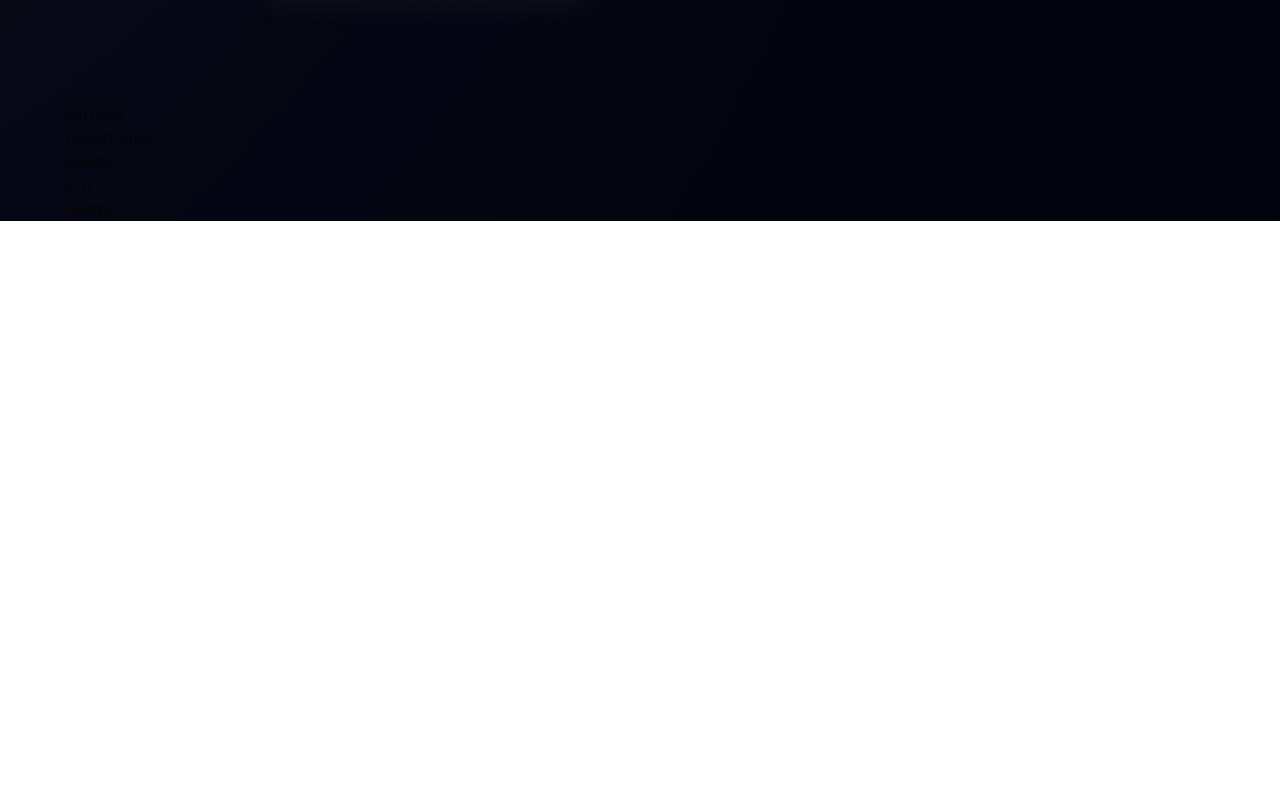
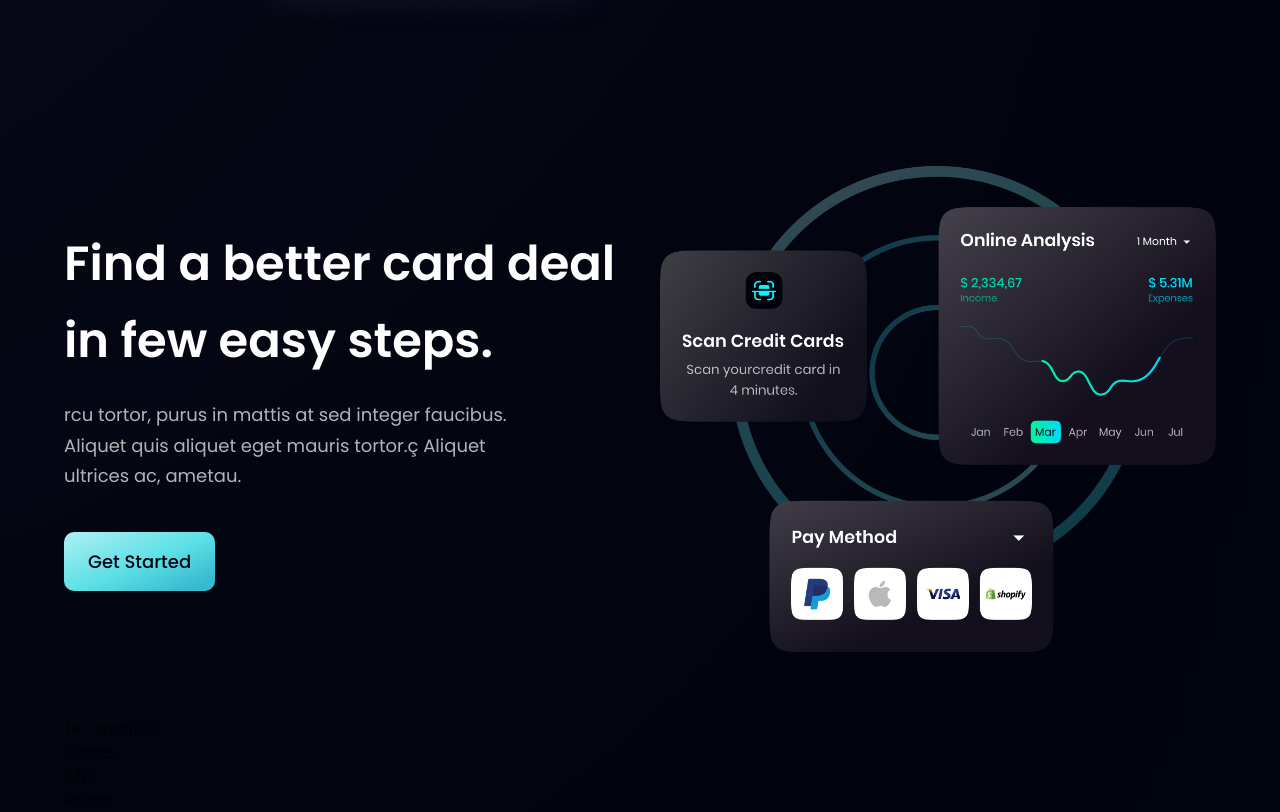
Before and after one commit to faisal-hayat/responsive-ract-website, a React (Vite) app: page / in a window 1280 px wide. Shown: the part 2088-2900 px from the top of the page. Before the commit the page ends 2309 px from the top, so only its background shows below. Built offline with nearby package versions, Linux system fonts and the light colour scheme.

Commit message:
card deal done

```diff
--- a/src/components/Button.jsx
+++ b/src/components/Button.jsx
@@ -2,7 +2,8 @@
 
 function Button(props){
   return(
-    <button className={`py-4 px-6 bg-blue-gradient font-poppins font-medium text-[18px] text-primary outline-none ${props.styles}`} type="button" >
+    <button className={`py-4 px-6 bg-blue-gradient font-poppins font-medium text-[18px] text-primary outline-none ${props.styles}
+     rounded-[10px]`} type="button" >
       Get Started
     </button>
   )
--- a/src/components/CardDeal.jsx
+++ b/src/components/CardDeal.jsx
@@ -4,9 +4,22 @@
 
 function CardDeal(props){
   return(
-    <div>
-      CarDeal
-    </div>
+    <section id="" className={layout.section}>
+      <div className={layout.sectionInfo}>
+        <h2 className={styles.heading2}>
+        Find a better card deal <br className="sm:block hidden" /> in few easy
+        steps.
+        </h2>
+        <p className={`${styles.paragraph} max-w-[470px] mt-5`}>
+        rcu tortor, purus in mattis at sed integer faucibus. Aliquet quis
+        aliquet eget mauris tortor.ç Aliquet ultrices ac, ametau.
+        </p>
+        <Button styles="mt-10" />
+      </div>
+      <div className={`${layout.sectionImg}`}>
+        <img src={card} alt="Card Deal" className="w-[100%] h-[100%]" />
+      </div>
+    </section>
   )
 }
 
```
